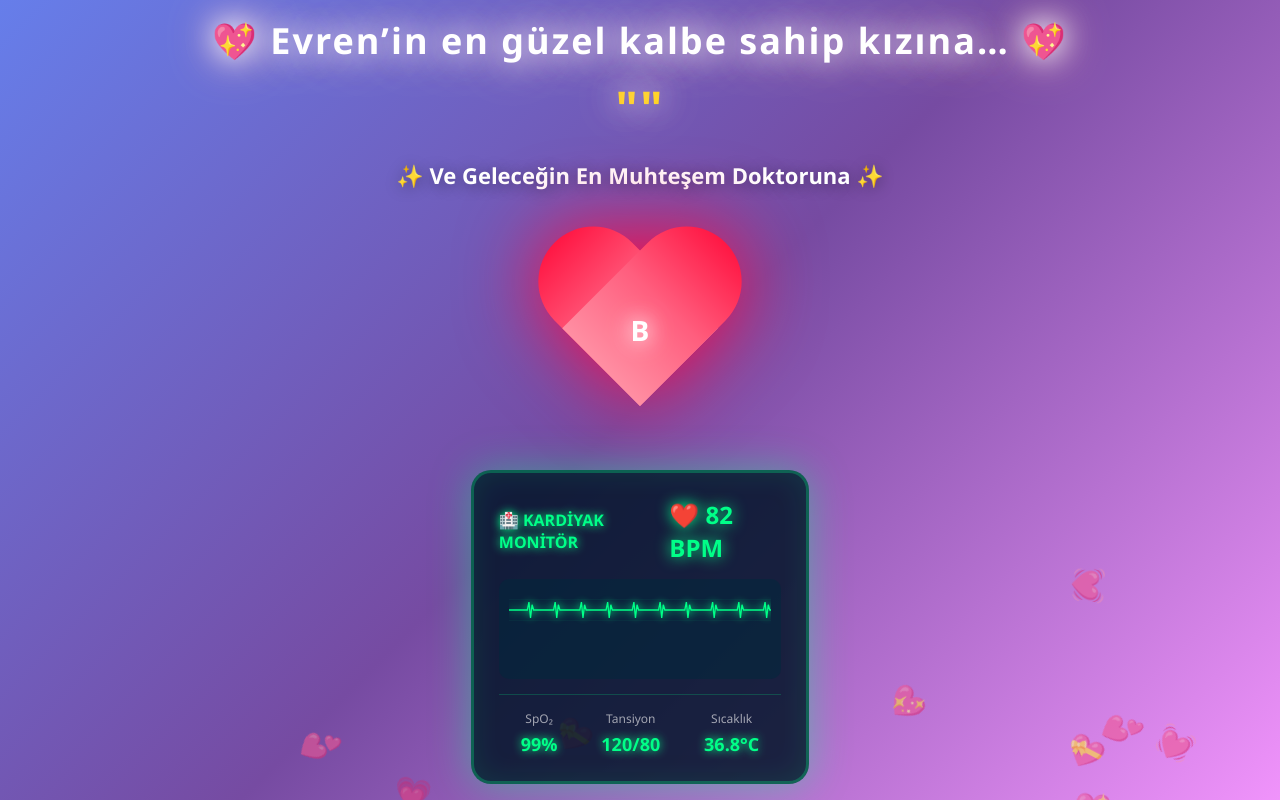
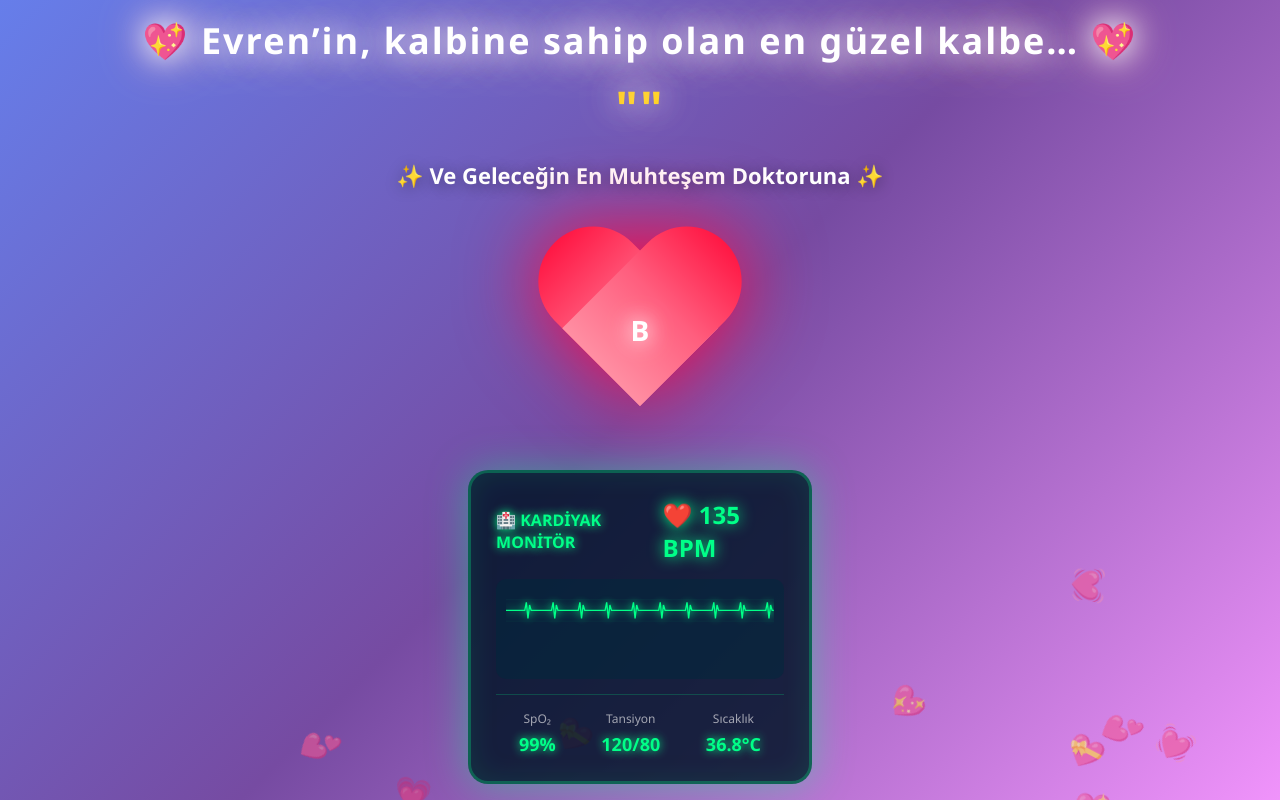
Before and after one commit to Evrenotur/ozelme, a plain HTML site: page index.html in a window 1280 px wide. Drawn offline with Linux system fonts and the light colour scheme.

Commit message:
Update index.html

```diff
--- a/index.html
+++ b/index.html
@@ -382,7 +382,7 @@
     <div class="bg-hearts" id="bgHearts"></div>
 
     <div class="main-title">
-        💖 Evren’in en güzel kalbe sahip kızına… 💖
+        💖 Evren’in, kalbine sahip olan en güzel kalbe… 💖
         <span class="name-highlight">""</span>
     </div>
 
@@ -398,7 +398,7 @@
         <div class="ekg-monitor">
             <div class="monitor-header">
                 <div class="monitor-title">🏥 KARDİYAK MONİTÖR</div>
-                <div class="bpm-display">❤️ 82 BPM</div>
+                <div class="bpm-display">❤️ 135 BPM</div>
             </div>
 
             <div class="ekg-display">
```
